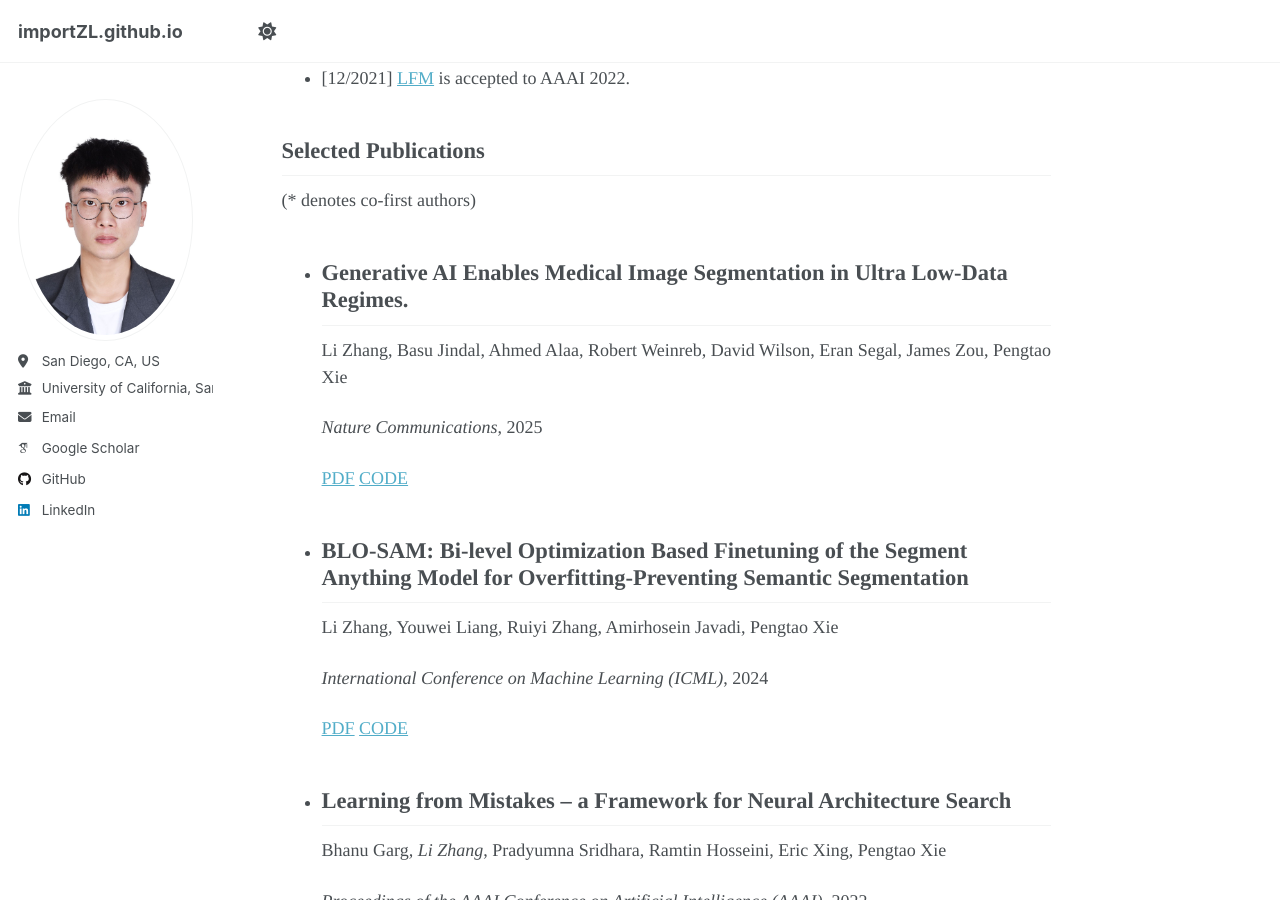
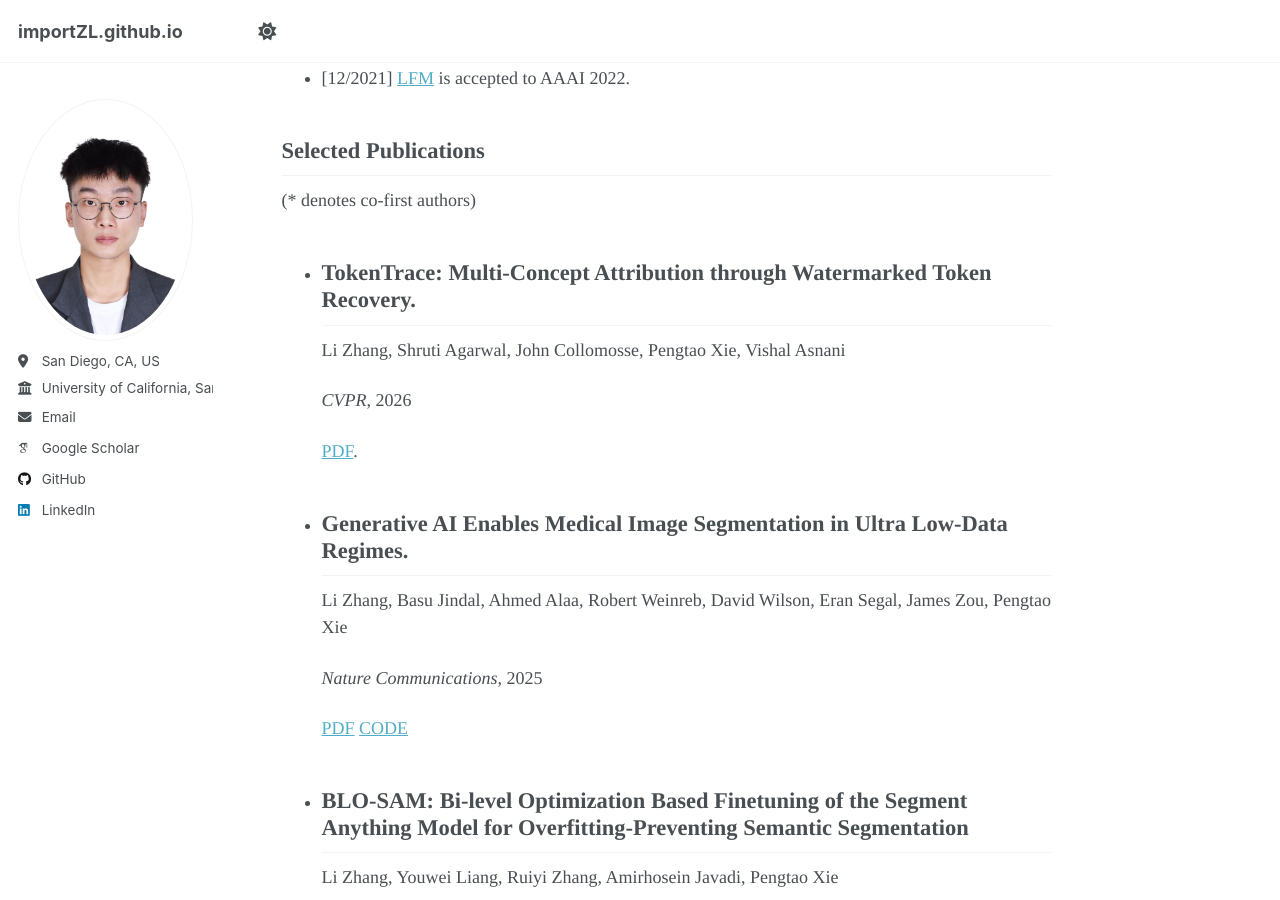
Before and after one commit to importZL/importZL.github.io, a Jekyll site: the page built from _pages/about.md, in a window 1280 px wide and 900 px high, scrolled down 769 px. Built offline with Jekyll 4.4.1, drawn with Linux system fonts in a browser that asks for light colours; some web fonts are replaced; a script that is not in the unit is left out.

Commit message:
Add new publication to about page
Added publication details for 'TokenTrace: Multi-Concept Attribution through Watermarked Token Recovery'.

```diff
--- a/_pages/about.md
+++ b/_pages/about.md
@@ -31,6 +31,13 @@ News
 Selected Publications
 ------
 (* denotes co-first authors)
+
+- ## TokenTrace: Multi-Concept Attribution through Watermarked Token Recovery.
+  Li Zhang, Shruti Agarwal, John Collomosse, Pengtao Xie, Vishal Asnani
+
+  _CVPR_, 2026
+
+  [PDF](https://arxiv.org/abs/2602.19019).
 
 - ## Generative AI  Enables Medical Image Segmentation in Ultra Low-Data Regimes.
   Li Zhang, Basu Jindal, Ahmed Alaa, Robert Weinreb, David Wilson, Eran Segal, James Zou, Pengtao Xie
```
